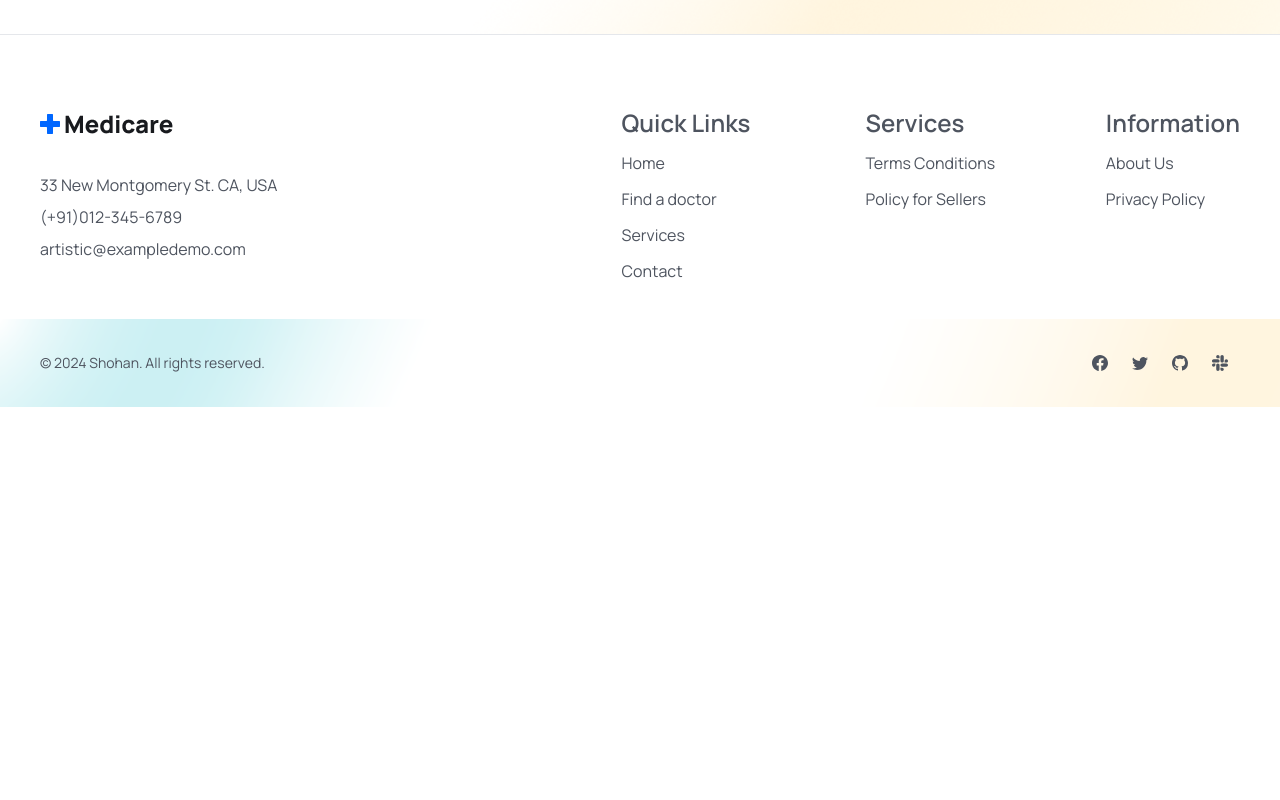
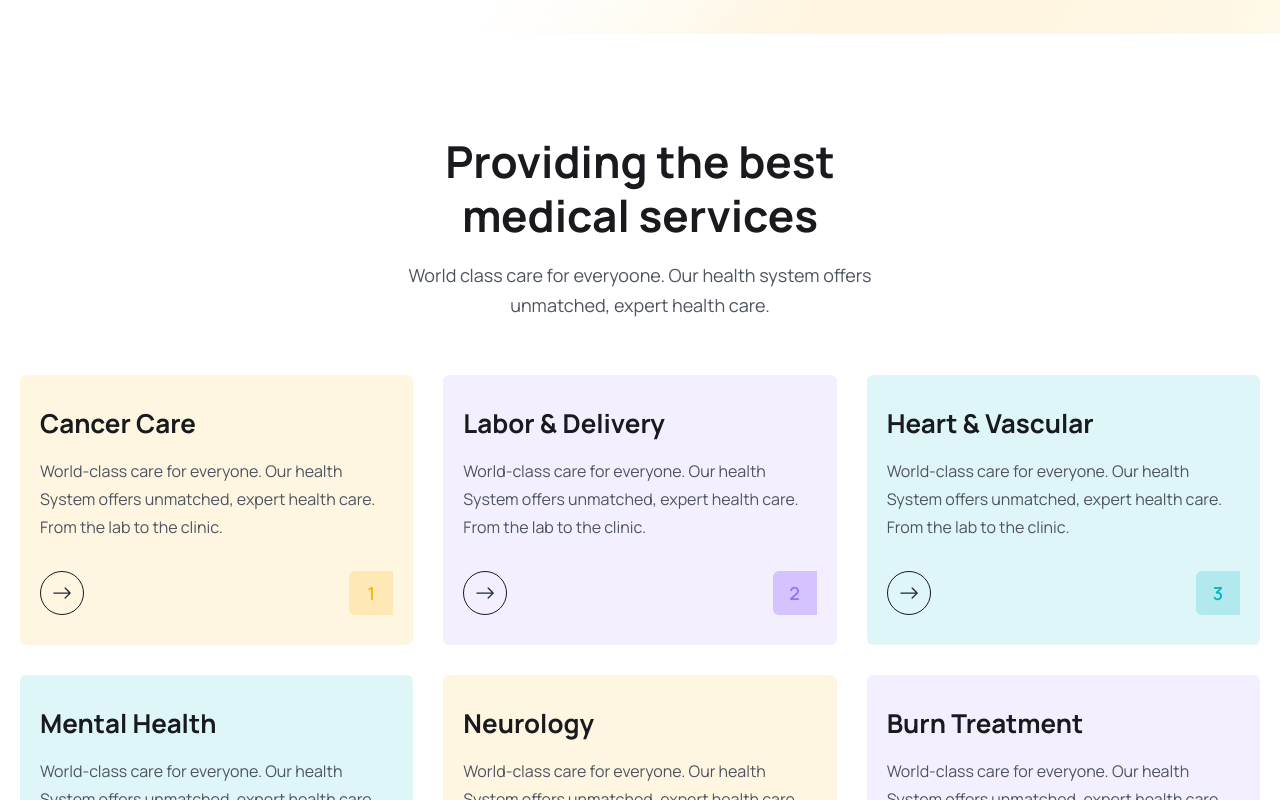
Before and after one commit to Shohanur-Shohan/medicare-booking-frontend, a React (Vite) app: page / in a window 1280 px wide. Shown: the part 780-1580 px from the top of the page. Before the commit the page ends 1187 px from the top, so only its background shows below. Built offline with nearby package versions, Linux system fonts and the light colour scheme.

Commit message:
service section done

```diff
--- a/package.json
+++ b/package.json
@@ -21,6 +21,7 @@
     "react-helmet-async": "^2.0.5",
     "react-hook-form": "^7.51.5",
     "react-hot-toast": "^2.4.1",
+    "react-icons": "^5.3.0",
     "react-router-dom": "^6.23.1",
     "react-simple-captcha": "^9.3.1",
     "react-tabtab": "^2.0.0",
--- a/public/assets/data/services.js
+++ b/public/assets/data/services.js
@@ -4,35 +4,41 @@
     desc: "World-class care for everyone. Our health System offers unmatched, expert health care. From the lab to the clinic.",
     bgColor: "rgba(254, 182, 13, .2)",
     textColor: "#FEB60D",
+    cardColor: "#FEF6E1",
   },
   {
     name: "Labor & Delivery",
     desc: "World-class care for everyone. Our health System offers unmatched, expert health care. From the lab to the clinic.",
-    bgColor: "rgba(151, 113, 255, .2)",
+    bgColor: "#D4C3FF",
     textColor: "#9771FF",
+    cardColor: "#F4EFFF",
   },
   {
     name: "Heart & Vascular",
     desc: "World-class care for everyone. Our health System offers unmatched, expert health care. From the lab to the clinic.",
     bgColor: "rgba(1, 181, 197, .2)",
     textColor: "#01B5C5",
+    cardColor: "#DEF6F8",
   },
   {
     name: "Mental Health",
     desc: "World-class care for everyone. Our health System offers unmatched, expert health care. From the lab to the clinic.",
     bgColor: "rgba(1, 181, 197, .2)",
     textColor: "#01B5C5",
+    cardColor: "#DEF6F8",
   },
   {
     name: "Neurology",
     desc: "World-class care for everyone. Our health System offers unmatched, expert health care. From the lab to the clinic.",
     bgColor: "rgba(254, 182, 13, .2)",
     textColor: "#FEB60D",
+    cardColor: "#FEF6E1",
   },
   {
     name: "Burn Treatment",
     desc: "World-class care for everyone. Our health System offers unmatched, expert health care. From the lab to the clinic.",
-    bgColor: "rgba(151, 113, 255, .2)",
+    bgColor: "#D4C3FF",
     textColor: "#9771FF",
+    cardColor: "#F4EFFF",
   },
 ];
--- a/src/components/Home/Header.jsx
+++ b/src/components/Home/Header.jsx
@@ -27,7 +27,7 @@
             </li>
             <li>
               <NavLink
-                to={"/find-a-doctor"}
+                to={"/doctors"}
                 className="font-semibold transition-colors text-textColor hover:text-blueColor"
               >
                 Find a doctor
@@ -138,7 +138,7 @@
                 </li>
                 <li className="mb-5 ">
                   <NavLink
-                    to={"/find-a-doctor"}
+                    to={"/doctors"}
                     className="my-1 font-semibold transition-colors border border-transparent text-textColor hover:text-blueColor"
                   >
                     Find a doctor
--- a/src/components/Home/Hero.jsx
+++ b/src/components/Home/Hero.jsx
@@ -34,7 +34,7 @@
               </div>
             </div>
           {/* hero-content right*/}
-            <div className="grid max-w-[700px] mx-auto lg:m-0 lg:w-full items-center justify-between grid-cols-5 col-span-2 gap-4 lg:grid-cols-3 lg:col-span-1">
+            <div className="grid max-w-[700px] mx-auto lg:m-0 lg:w-full items-center justify-between grid-cols-5 col-span-2 gap-2 sm:gap-4 lg:grid-cols-3 lg:col-span-1">
               <div className="flex justify-end h-full col-span-3 lg:col-span-2 lg:items-center">
                 <img src="/assets/images/hero-img01.png" className="" alt="img" />
               </div>
--- /dev/null
+++ b/src/components/Home/ServiceCard.jsx
@@ -0,0 +1,29 @@
+import { BsArrowRight } from "react-icons/bs";
+import { Link } from "react-router-dom";
+
+const ServiceCard = (item) => {
+  return (
+    <div className={`py-[30px] px-3 lg:px-5 rounded-md`} style={{background:`${item.item.cardColor}`}}>
+      <h2 className="text-[26px] leading-9 text-headingColor font-[700]">
+        {item.item.name}
+      </h2>
+      <p className="text-[16px] leading-7 font-[400] text-textColor mt-4">
+        {item.item.desc}
+      </p>
+
+      <div className="flex items-center justify-between mt-[30px]">
+        <Link
+          to="/doctors"
+          className="w-[44px] h-[44px] rounded-full border border-solid border-[#181A1E]  flex items-center justify-center group hover:bg-primaryColor hover:border-none"
+        >
+          <BsArrowRight className="w-6 h-5 group-hover:text-white" />
+        </Link>
+        <span className="w-[44px] h-[44px] flex items-center justify-center text-[18px] leading-[30px] font-[600]" style={{background:`${item.item.bgColor}`, color: `${item.item.textColor}`, borderRadius: '6px 0 0 6px'}}>
+          {item.index + 1}
+        </span>
+      </div>
+    </div>
+  );
+};
+
+export default ServiceCard;
--- /dev/null
+++ b/src/components/Home/ServiceLists.jsx
@@ -0,0 +1,14 @@
+import ServiceCard from './ServiceCard'
+import {services} from '../../../public/assets/data/services'
+
+function ServiceLists() {
+  return (
+    <div className="grid grid-cols-1 md:grid-cols-2 lg:grid-cols-3 gap-4 xl:gap-[30px] mt-[30px] lg:mt-[55px]">
+      {services.map((item, index) => (
+        <ServiceCard item={item} index={index} key={index} />
+      ))}
+    </div>
+  )
+}
+
+export default ServiceLists
--- /dev/null
+++ b/src/components/Home/Services.jsx
@@ -0,0 +1,23 @@
+import ServiceLists from "./ServiceLists"
+
+function Services() {
+  return (
+    <section className="w-full">
+        <div className="container py-[60px] sm:py-[100px]">
+            <div className="max-w-[470px] mx-auto">
+                <h2 className="text-[44px] leading-[54px] font-[700] text-headingColor text-center">
+                    Providing the best medical services
+                </h2>
+                <p className="text-[18px] leading-[30px] font-[400] text-textColor mt-[18px] text-center">
+                    World class care for everyoone. Our health system offers unmatched, expert health care.
+                </p>
+            </div>
+            {/* service lists */}
+            <ServiceLists/>
+            {/* service lists */}
+        </div>
+    </section>
+  )
+}
+
+export default Services
--- a/src/pages/Home.jsx
+++ b/src/pages/Home.jsx
@@ -1,9 +1,11 @@
 import Hero from "../components/Home/Hero"
+import Services from "../components/Home/Services"
 
 export const Home = () => {
   return (
     <section>
       <Hero/>
+      <Services/>
     </section>
   )
 }
```
Also changed, not shown: 1 other file (tests, documents, lock files or other folders).
